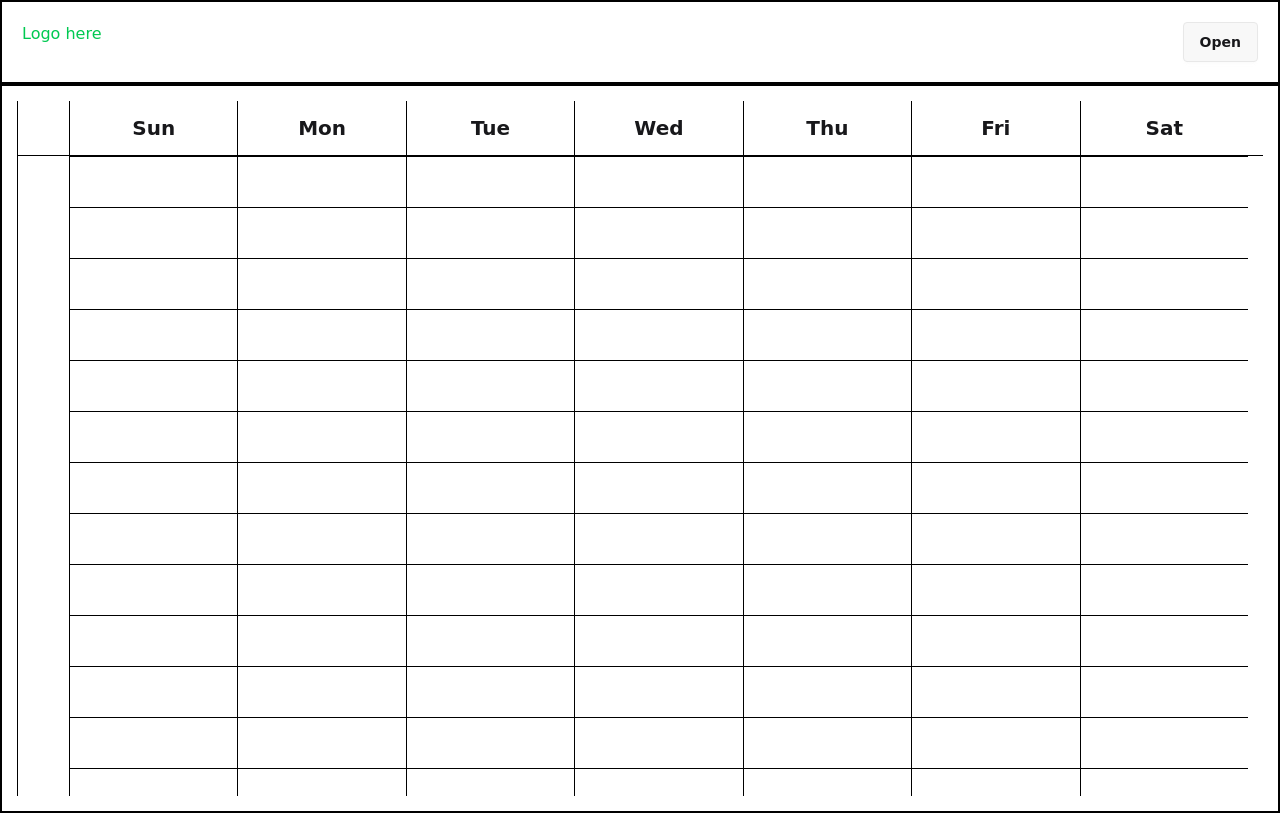
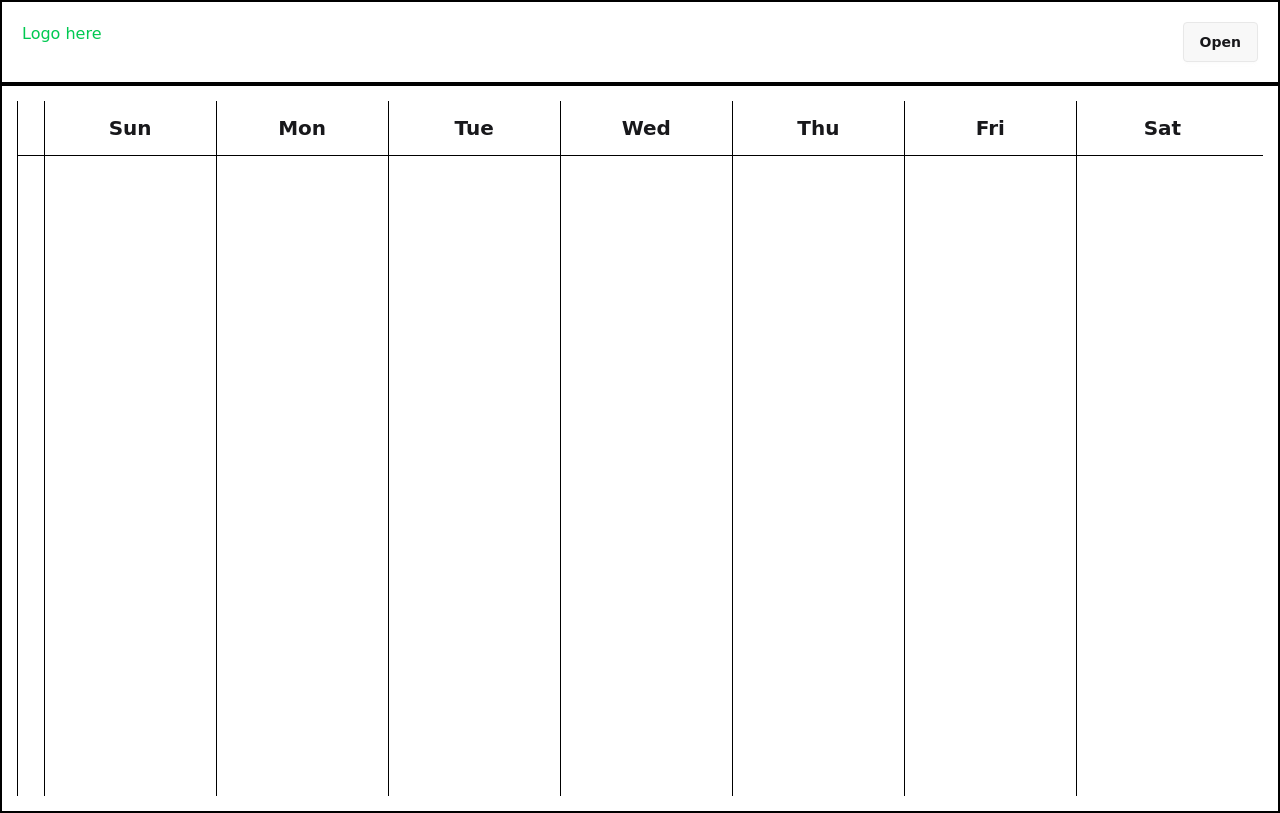
Before and after one commit to brianf4/overlap, a React (Vite) app in the folder frontend/: page / in a window 1280 px wide. Built offline with nearby package versions, Linux system fonts and the light colour scheme; a web font is replaced by a local one.

Commit message:
Fixed some aligning issues that didn't make sense with the added borders.
Now all widths along with their borders align properly where it makes sense.

Just have to work on adding the cell's borders

```diff
--- a/frontend/src/App.css
+++ b/frontend/src/App.css
@@ -30,18 +30,20 @@ html {
     border-bottom: 1px solid black;
 }
 
-/*Can not just target .corner because of specificity*/
-.row1 .corner {
-    flex: 0 0 52px;
-}
-
 .row1 div {
     border-left: 1px solid black;
     padding: 12px 0;
-    flex: 1;
+    width: 100%;
+    /*Centering the days of the week text*/
     display: flex;
     justify-content: center;
     align-items: center;
+}
+
+/*Can not just target .corner because of specificity*/
+/*38.969 x 30*/
+.row1 .corner {
+    width: 15%;
 }
 
 .corner span {
@@ -55,20 +57,26 @@ html {
     scrollbar-gutter: stable;
 }
 
-/*Can not just target .corner because of specificity*/
-.row2 .corner {
+.row2 > div {
+    width: 100%;
+    /*border-bottom: 1px solid black;*/
     border-left: 1px solid black;
-    flex: 0 0 52px;
+    padding: 25px 0;
 }
 
-.row2 > div {
-    flex: 1;
+.row2 .corner {
+    width: 15%;
+}
+
+.corner div {
+    /*border-left: 1px solid black;
+    border-bottom: 1px solid black;*/
 }
 
 .column div {
-    border-top: 1px solid black;
+    /*border-bottom: 1px solid black;
     border-left: 1px solid black;
-    padding: 25px 0;
+    padding: 25px 0;*/
 }
 
 .column:first-child div {
--- a/frontend/src/components/Calendar.jsx
+++ b/frontend/src/components/Calendar.jsx
@@ -30,7 +30,11 @@ function Calendar() {
                 </div>
             </div>
             <div className="row2">
-                <div className="corner"></div>
+                <div className="corner">
+                    {arr.map((_, i) => {
+                        return <div key={i + 1}></div>;
+                    })}
+                </div>
                 <div className="column">
                     {arr.map((_, i) => {
                         return <div key={i + 1}></div>;
```
